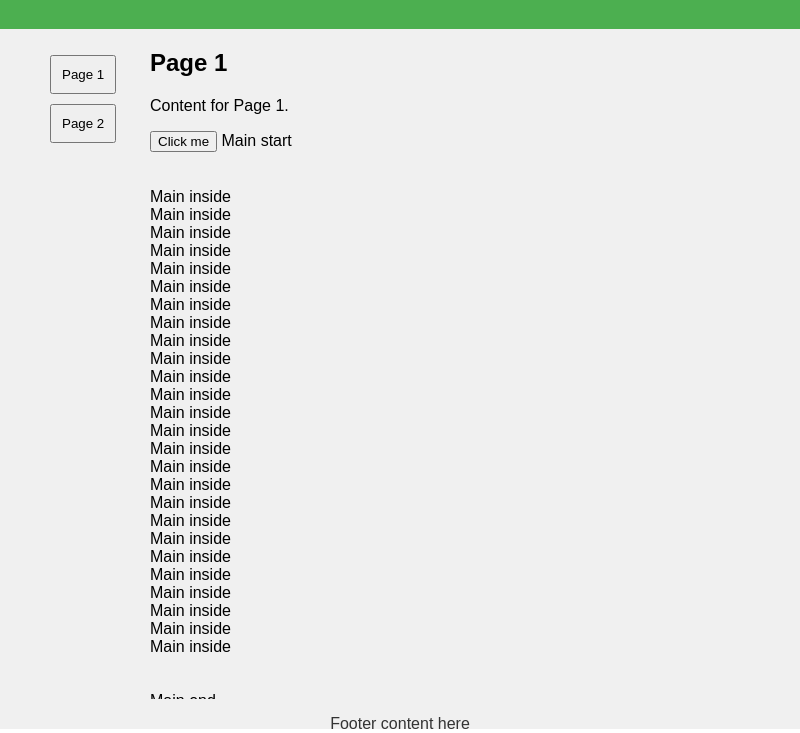
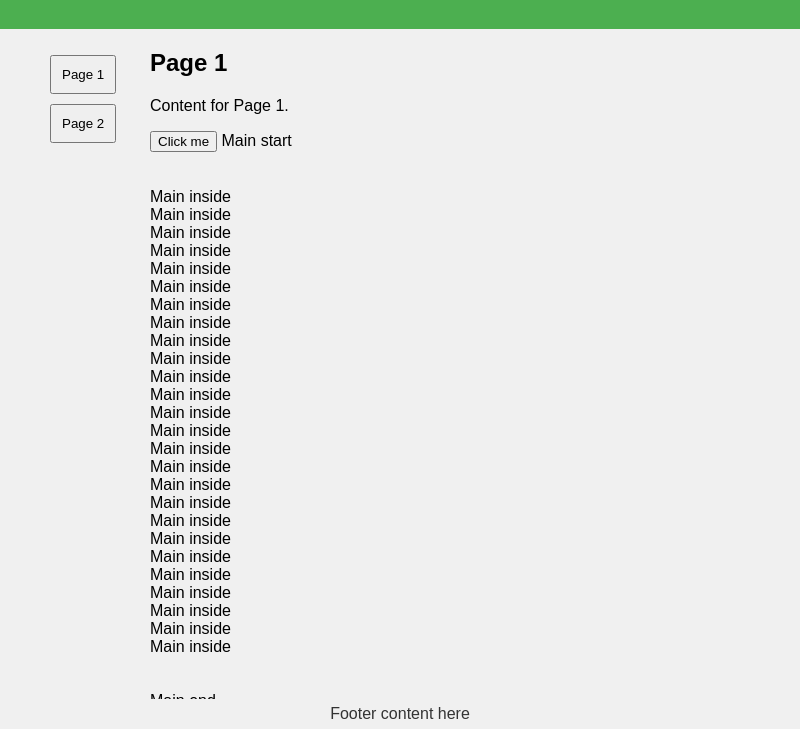
Before and after one commit to mgarbade/electron-spa-template, an Electron app: page src/index.html in a window 800 px wide. Shown: the part 71-804 px from the top of the page. Drawn offline with Linux system fonts and the light colour scheme; no server answers.

Commit message:
css - more space for footer

```diff
--- a/src/styles/master.css
+++ b/src/styles/master.css
@@ -44,14 +44,15 @@ body {
 }
 
 #footer {
-    grid-area: footer; /* This is correct */
+    grid-area: footer;
     background-color: #f0f0f0;
     color: #333;
     text-align: center;
     width: 100%;
-
-    bottom: 0;
     height: 30px;
+    display: flex;
+    align-items: center;
+    justify-content: center;
 }
 
 
```
